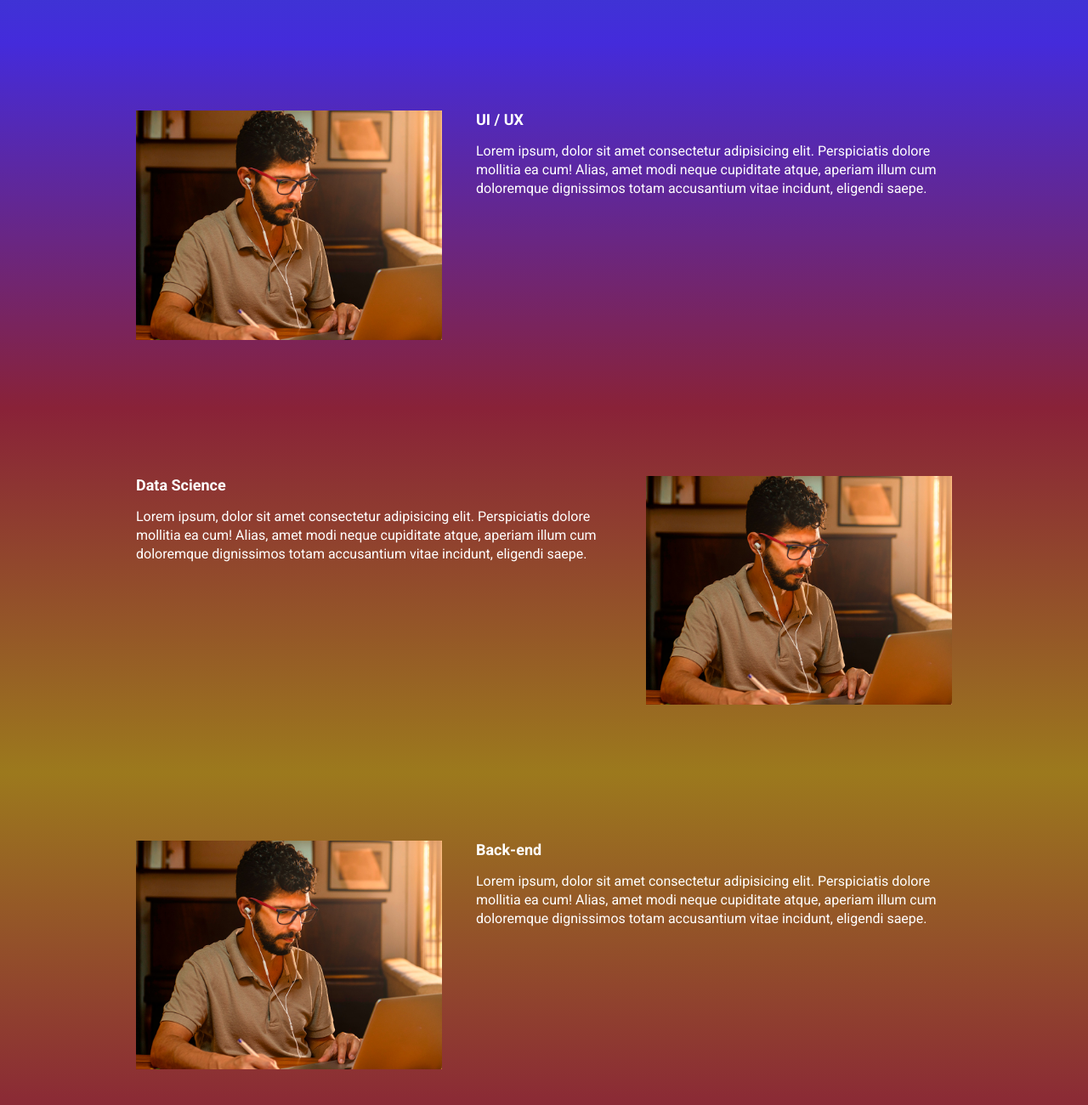
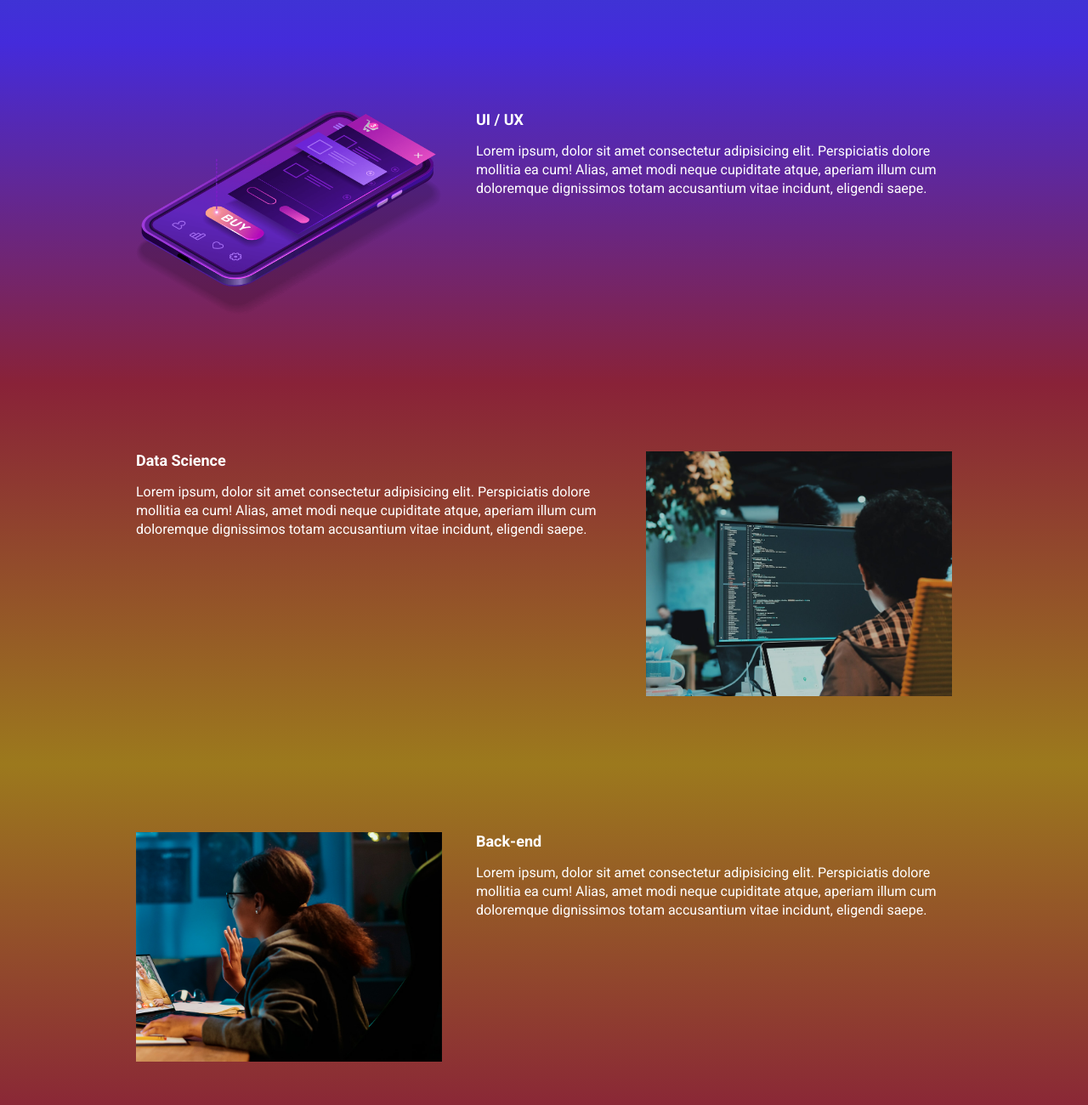
Before and after one commit to FernandesVentura/ebac_techtalks, a website built with Parcel: page src/index.html in a window 1280 px wide. Shown: the part 940-2240 px from the top of the page at 85% size. Built offline with nearby package versions, Linux system fonts and the light colour scheme.

Commit message:
Alterando as imagens

```diff
--- a/package.json
+++ b/package.json
@@ -13,7 +13,6 @@
   "devDependencies": {
     "@parcel/transformer-sass": "^2.13.3",
     "parcel": "^2.13.3",
-    "sharp": "^0.33.5",
-    "svgo": "^3.3.2"
+    "sharp": "^0.33.5"
   }
 }
--- a/src/index.html
+++ b/src/index.html
@@ -63,7 +63,7 @@
                     Lorem ipsum, dolor sit amet consectetur adipisicing elit. Perspiciatis dolore mollitia ea cum! Alias, amet modi neque cupiditate atque, aperiam illum cum doloremque dignissimos totam accusantium vitae incidunt, eligendi saepe.
                 </p>
             </div>
-            <img class="event__image" src="./images/frontend.png" alt="Front-end">
+            <img class="event__image" src="./images/ui-ux.png" alt="Front-end">
         </div>
     </section>
 
@@ -77,7 +77,7 @@
                     Lorem ipsum, dolor sit amet consectetur adipisicing elit. Perspiciatis dolore mollitia ea cum! Alias, amet modi neque cupiditate atque, aperiam illum cum doloremque dignissimos totam accusantium vitae incidunt, eligendi saepe.
                 </p>
             </div>
-            <img class="event__image" src="./images/frontend.png" alt="Front-end">
+            <img class="event__image" src="./images/data.png" alt="Front-end">
         </div>
     </section>
 
@@ -91,7 +91,7 @@
                     Lorem ipsum, dolor sit amet consectetur adipisicing elit. Perspiciatis dolore mollitia ea cum! Alias, amet modi neque cupiditate atque, aperiam illum cum doloremque dignissimos totam accusantium vitae incidunt, eligendi saepe.
                 </p>
             </div>
-            <img class="event__image" src="./images/frontend.png" alt="Front-end">
+            <img class="event__image" src="./images/backend.png" alt="Front-end">
         </div>
     </section>
 
```
